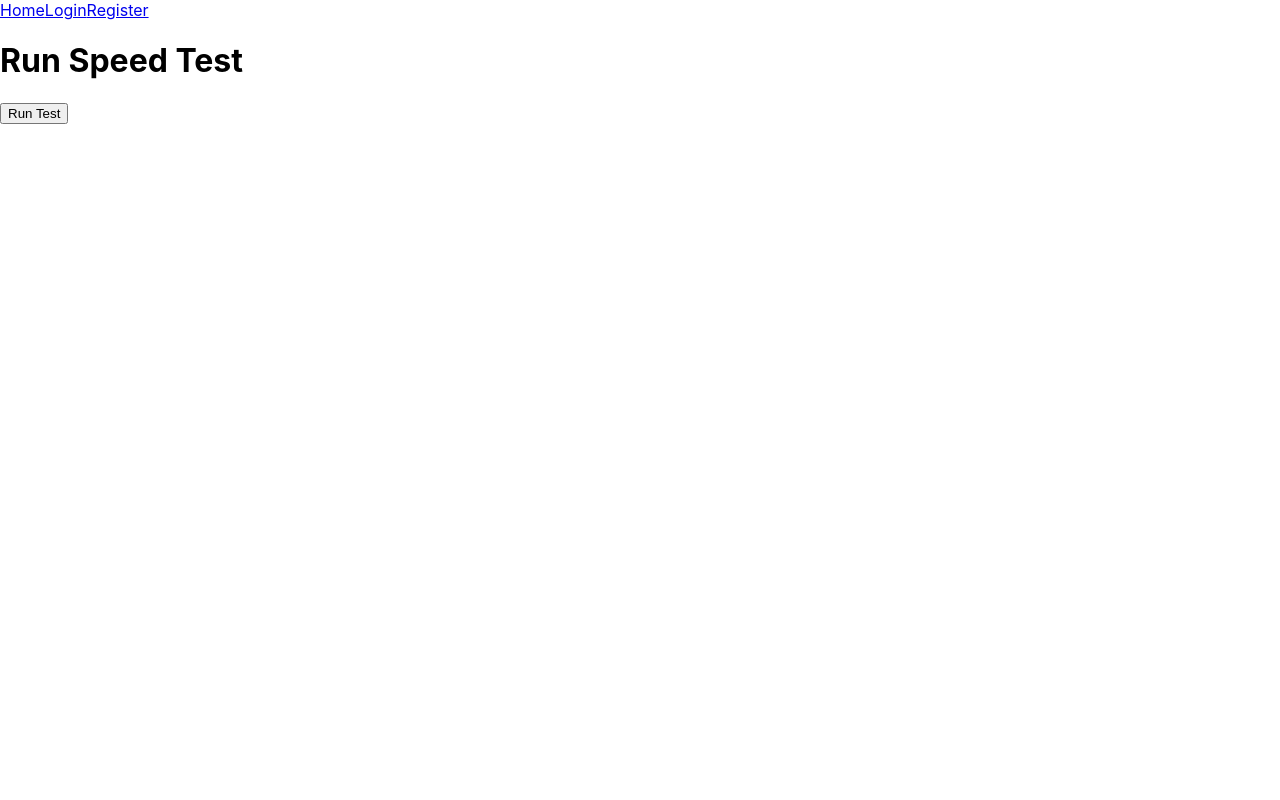
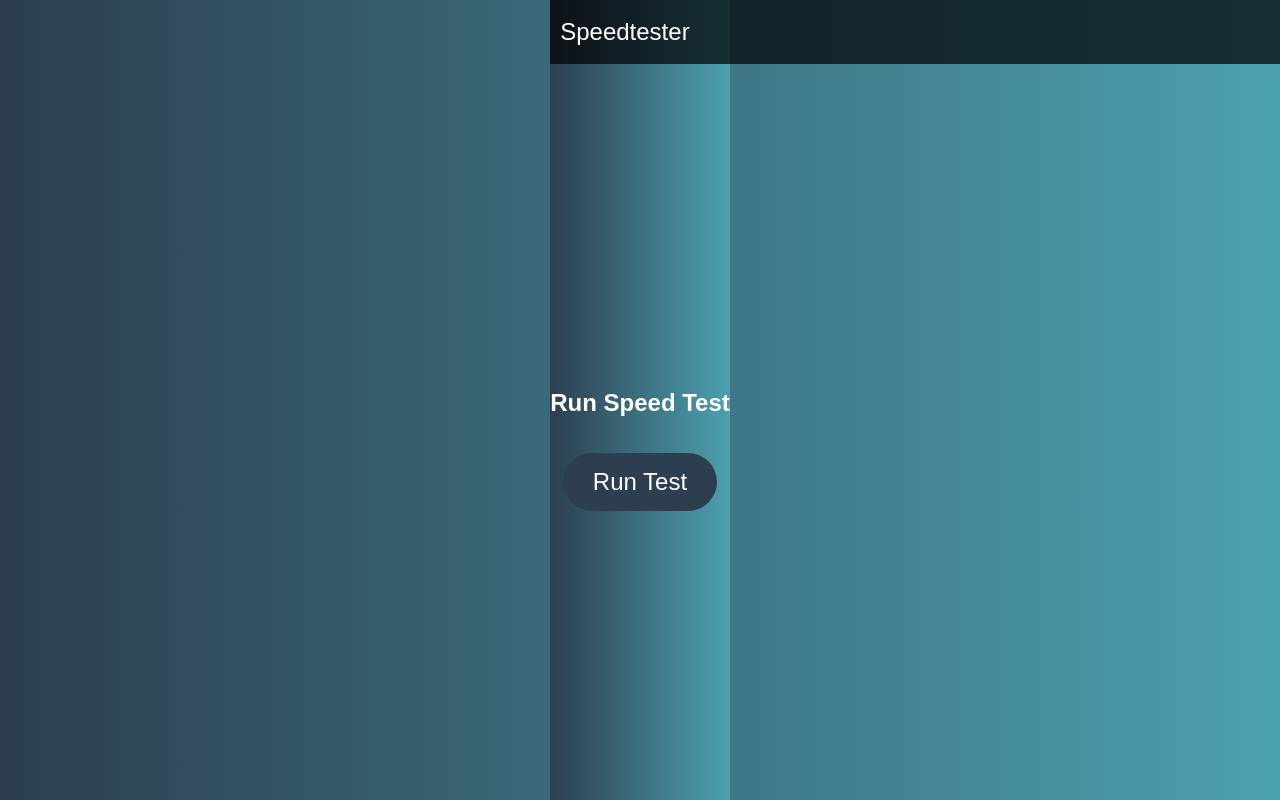
Before and after one commit to giovanni-rojas/SpeedTester, a React (Create React App) app in the folder speed-tester/: page / in a window 1280 px wide. Built offline with nearby package versions, Linux system fonts and the light colour scheme.

Commit message:
broken but functioning UI

```diff
--- a/speed-tester/src/App.css
+++ b/speed-tester/src/App.css
@@ -1,38 +1,115 @@
-.App {
+body, html {
+  height: 100%;
+  margin: 0;
+  font-family: Arial, sans-serif;
+  background: linear-gradient(to right, #2C3E50, #4CA1AF);
+  display: flex;
+  justify-content: center;
+  align-items: center;
+}
+
+.app {
   text-align: center;
 }
 
-.App-logo {
-  height: 40vmin;
-  pointer-events: none;
+.navbar {
+  position: fixed;
+  top: 0;
+  width: 100%;
+  padding: 10px;
+  background-color: rgba(0, 0, 0, 0.7);
+  display: flex;
+  justify-content: space-between;
+  align-items: center;
+  z-index: 1000;
 }
 
-@media (prefers-reduced-motion: no-preference) {
-  .App-logo {
-    animation: App-logo-spin infinite 20s linear;
-  }
+.title {
+  color: white;
+  font-size: 24px;
+  text-decoration: none;
 }
 
-.App-header {
-  background-color: #282c34;
-  min-height: 100vh;
-  display: flex;
-  flex-direction: column;
-  align-items: center;
-  justify-content: center;
-  font-size: calc(10px + 2vmin);
+.dropdown {
+  position: relative;
+  display: inline-block;
+}
+
+.person-icon {
+  width: 40px;
+  height: 40px;
+  cursor: pointer;
+}
+
+.dropdown-content {
+  display: none;
+  position: absolute;
+  background-color: white;
+  box-shadow: 0px 8px 16px rgba(0, 0, 0, 0.2);
+  padding: 10px;
+  right: 0;
+}
+
+.dropdown:hover .dropdown-content {
+  display: block;
+}
+
+.dropdown-content a {
+  color: black;
+  padding: 10px;
+  text-decoration: none;
+  display: block;
+}
+
+.dropdown-content a:hover {
+  background-color: #ddd;
+}
+
+.speedtest-container {
+  margin-top: 100px;
+}
+
+.start-button {
+  background-color: #2C3E50;
+  color: white;
+  padding: 15px 30px;
+  border: none;
+  border-radius: 50px;
+  font-size: 24px;
+  cursor: pointer;
+  margin-top: 20px;
+  transition: background-color 0.3 ease;
+}
+
+.start-button:hover {
+  background-color: #34495E;
+}
+
+.results {
+  margin-top: 20px;
+  font-size: 18px;
   color: white;
 }
 
-.App-link {
-  color: #61dafb;
+.notes {
+  width: 300px;
+  height: 100px;
+  padding: 10px;
+  margin-top: 20px;
+  border-radius: 10px;
+  border: none;
 }
 
-@keyframes App-logo-spin {
-  from {
-    transform: rotate(0deg);
-  }
-  to {
-    transform: rotate(360deg);
-  }
+.submit-button {
+  background-color: #3498DB;
+  color: white;
+  padding: 10px 20px;
+  margin-top: 10px;
+  border-radius: 10px;
+  border: none;
+  cursor: pointer;
 }
+
+.submit-button:hover {
+  background-color: #2980B9;
+}
--- a/speed-tester/src/App.js
+++ b/speed-tester/src/App.js
@@ -1,6 +1,7 @@
 import React, { useState } from 'react';
 import { BrowserRouter as Router, Route, Routes, Link } from 'react-router-dom';
 import axios from 'axios';
+import './App.css';
 
 function App() {
   const [ token, setToken ] = useState(localStorage.getItem('token'));
@@ -40,30 +41,36 @@ function App() {
 
   return (
     <Router>
-      <div>
-        <nav>
-          <Link to="/">Home</Link>
-          <Link to="/login">Login</Link>
-          <Link to="/register">Register</Link>
+      <div className="app">
+        <nav className='navbar'>
+          <Link to="/" className="title">Speedtester</Link>
+          <div className='dropdown'>
+            <img src="../public/login.png" alt="Person Icon" className='person-icon' />
+            <div className='dropdown-content'>
+              <Link to="/login">Login</Link>
+              <Link to="/register">Create Account</Link>
+            </div>
+          </div>
         </nav>
         <Routes>
           <Route path="/" element={(
-              <div>
-                <h1>Run Speed Test</h1>
-                <button onClick={runSpeedTest}>Run Test</button>
+              <div className="speedtest-container">
+                <h1 className='title'>Run Speed Test</h1>
+                <button className='start-button' onClick={runSpeedTest}>Run Test</button>
                 {downloadSpeed && uploadSpeed && ping && (
-                  <div>
+                  <div className='results'>
                     <p>Download Speed: {downloadSpeed} Mbps</p>
                     <p>Upload Speed: {uploadSpeed} Mbps</p>
                     <p>Ping: {ping} ms</p>
                     {token ? (
                       <div>
                         <textarea
+                          className='notes'
                           placeholder='Add notes'
                           value={notes}
                           onChange={e => setNotes(e.target.value)}
                         />
-                        <button onClick={submitSpeedTest}>Submit Speed Test</button>
+                        <button onClick={submitSpeedTest} className='submit-button'>Submit Speed Test</button>
                       </div>
                     ) : (
                       <p>Login to save test results</p>
```
Also changed, not shown: speed-tester/public/login.png (added).
